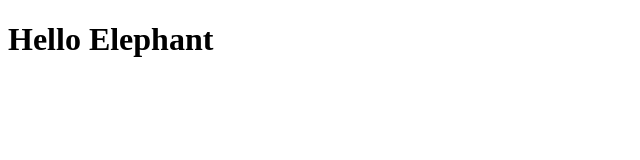
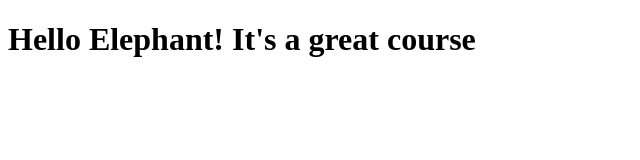
Before and after one commit to khoovel/elephant, a plain HTML site: page site/index.html in a window 1280 px wide. Shown: the whole page, without its empty margins (0-640 px from the left). Drawn offline with Linux system fonts and the light colour scheme.

Commit message:
small addition to our page content

```diff
--- a/site/index.html
+++ b/site/index.html
@@ -4,6 +4,6 @@
 	<title>Hello Coursera</title>
 </head>
 <body>
-<h1>Hello Elephant</h1>
+<h1>Hello Elephant! It's a great course</h1>
 </body>
 </html>
```
